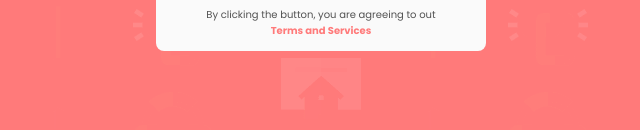
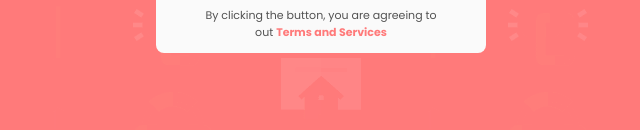
Before and after one commit to miykelJoe/registrationForm, a plain HTML site: page index.html in a window 1280 px wide. Shown: the part 852-982 px from the top of the page, 319-959 px from the left. Drawn offline with Linux system fonts and the light colour scheme.

Commit message:
Update index.css

```diff
--- a/index.css
+++ b/index.css
@@ -22,6 +22,7 @@ body{
     background-color: var(--Red);
     background-image: url(images/bg-intro-mobile.png);
     background-blend-mode: lighten;
+    padding: 5.5em 1.2em 0;
 }
 
 main#main{
@@ -122,7 +123,7 @@ main .form .formContainer form table tr th input.btn {
 main .form .formContainer form #tableFooter {
     font-family: 'Poppins', sans-serif;
     font-weight: 400;
-    font-size: 10px;
+    font-size: 11px;
     text-align: center;
     color: rgb(82, 82, 82);
     width: 80%;
```
